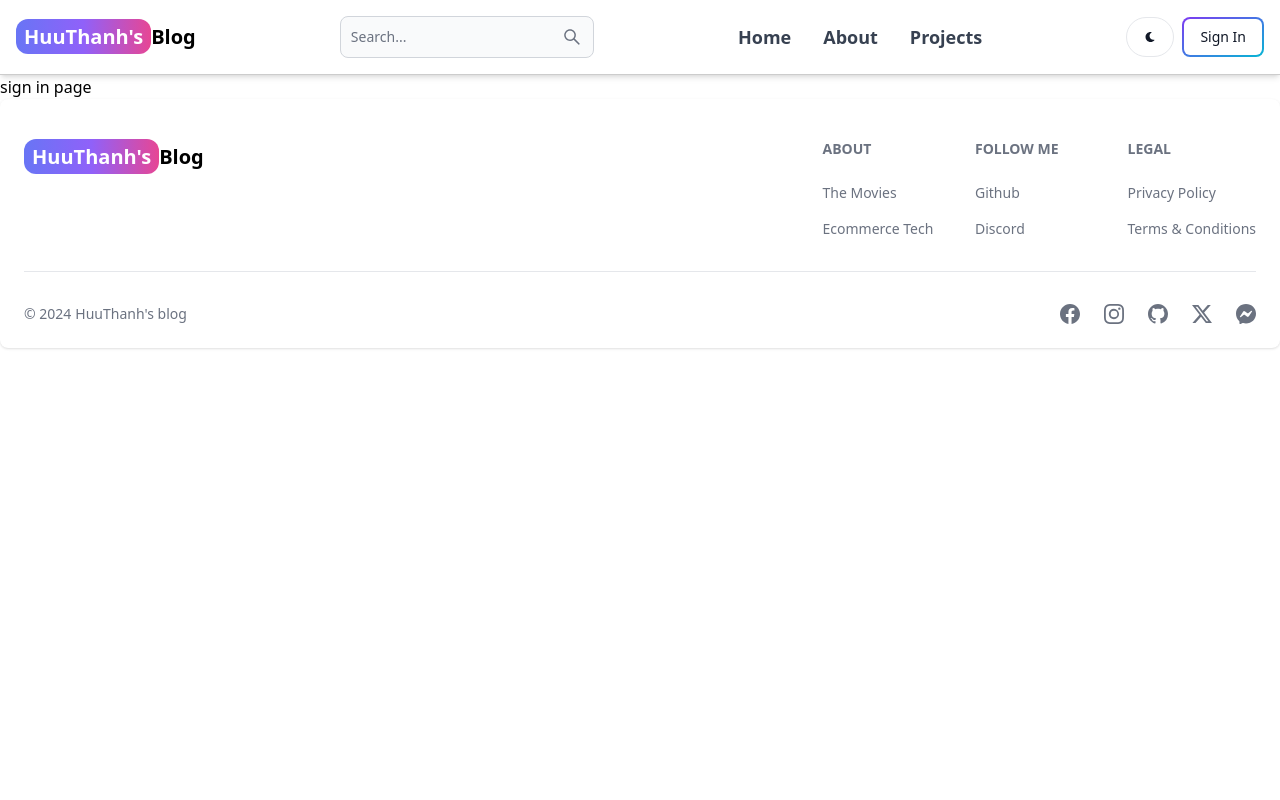
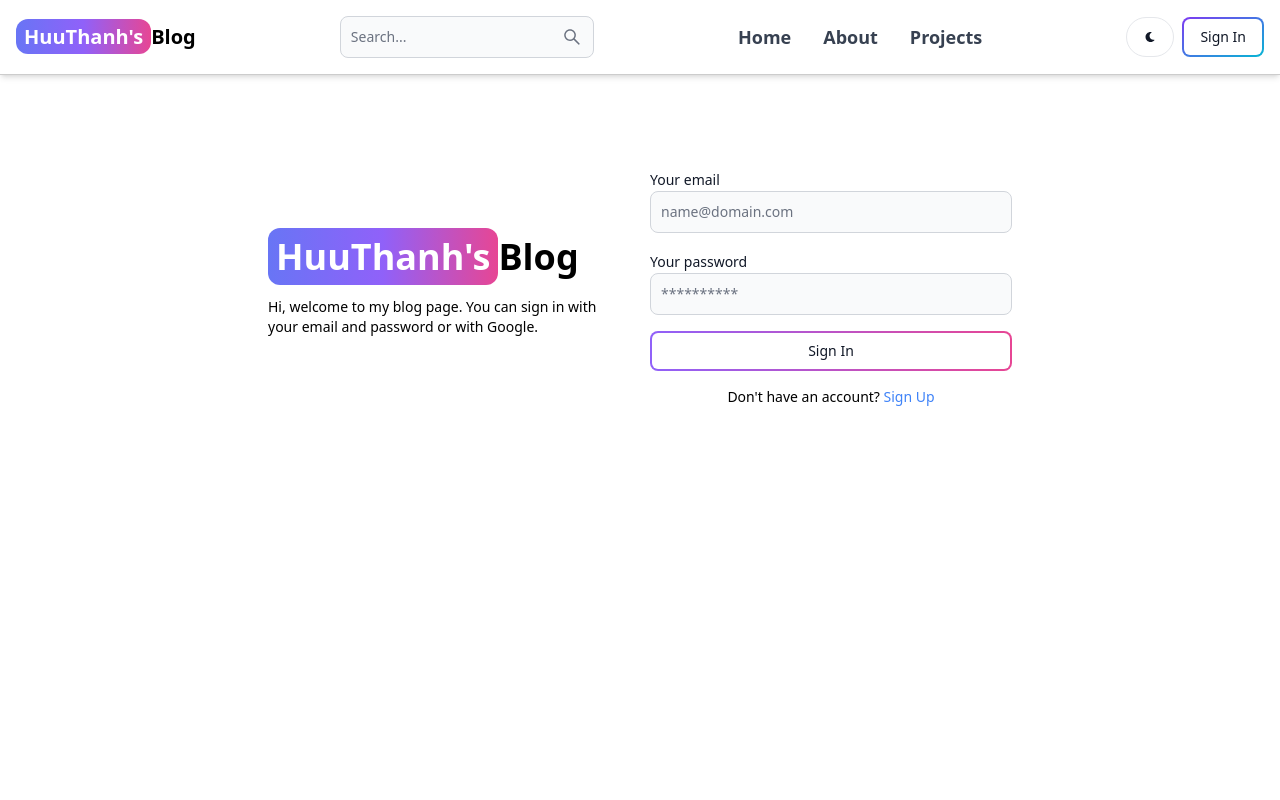
Before and after one commit to trh-thanh30/mern-blog, a React (Vite) app in the folder client/: page /sign-in in a window 1280 px wide. Shown: the top 800 px of the page. Built offline with nearby package versions, Linux system fonts and the light colour scheme.

Commit message:
complete sign in page functionali

```diff
--- a/client/src/pages/SignIn.jsx
+++ b/client/src/pages/SignIn.jsx
@@ -1,3 +1,122 @@
+/* eslint-disable react/no-unescaped-entities */
+import { Alert, Button, Label, Spinner, TextInput } from "flowbite-react";
+import { useState } from "react";
+import { Link, useNavigate } from "react-router-dom";
 export default function SignInPage() {
-  return <h1>sign in page</h1>;
+  const [formData, setFormData] = useState({});
+  const [errorMessages, setErrorMEssages] = useState(null);
+  const [loading, setLoading] = useState(false);
+  const navigate = useNavigate();
+  const handlChange = (e) => {
+    setFormData({ ...formData, [e.target.id]: e.target.value.trim() });
+  };
+  const handleSubmit = async (e) => {
+    e.preventDefault();
+    if (!formData.email || !formData.password) {
+      return setErrorMEssages("Please fill out all fields.");
+    }
+    try {
+      setLoading(true);
+      setErrorMEssages(null);
+      const res = await fetch("/api/auth/signin", {
+        method: "POST",
+        headers: {
+          "Content-Type": "application/json",
+        },
+        body: JSON.stringify(formData),
+      });
+      const data = await res.json();
+      if (data.success === false) {
+        return setErrorMEssages(data.message);
+      }
+      setLoading(false);
+      if (res.ok) {
+        navigate("/");
+      }
+    } catch (err) {
+      setErrorMEssages(err.message);
+      setLoading(false);
+    }
+  };
+  return (
+    <div className="min-h-screen mt-20">
+      <div className="flex flex-col max-w-3xl gap-5 p-3 mx-auto md:flex-row md:items-center">
+        {/* left */}
+        <div className="flex-1">
+          <Link to="/" className={`text-4xl font-bold dark:text-white `}>
+            <span
+              className={` px-2 rounded-xl text-white py-1 bg-gradient-to-r from-indigo-500 via-purple-500 to-pink-500 `}
+            >
+              HuuThanh's
+            </span>
+            Blog
+          </Link>
+          <p className="mt-5 text-sm">
+            Hi, welcome to my blog page. You can sign in with your email and
+            password or with Google.
+          </p>
+        </div>
+        {/* right */}
+
+        <div className="flex-1">
+          <form className="flex flex-col gap-4 " onSubmit={handleSubmit}>
+            <div className="">
+              <Label
+                className="cursor-pointer"
+                htmlFor="email"
+                value="Your email"
+              ></Label>
+              <TextInput
+                type="email"
+                placeholder="name@domain.com"
+                id="email"
+                onChange={handlChange}
+              ></TextInput>
+            </div>
+            <div className="">
+              <Label
+                className="cursor-pointer"
+                htmlFor="password"
+                value="Your password"
+              ></Label>
+              <TextInput
+                type="password"
+                placeholder="**********"
+                id="password"
+                onChange={handlChange}
+              ></TextInput>
+            </div>
+            <Button
+              gradientDuoTone={"purpleToPink"}
+              outline
+              type="submit"
+              disabled={loading}
+            >
+              {loading ? (
+                <div className="flex items-center gap-2">
+                  <Spinner size={"sm"}></Spinner>
+                  <span className="text-sm">Loading...</span>
+                </div>
+              ) : (
+                "Sign In"
+              )}
+            </Button>
+          </form>
+          <div className="flex items-center justify-center gap-2 mt-4 text-sm">
+            <span>
+              Don't have an account?{" "}
+              <Link to={"/sign-up"} className="text-blue-500">
+                Sign Up
+              </Link>
+            </span>
+          </div>
+          {errorMessages && (
+            <Alert className="mt-5" color={"failure"}>
+              {errorMessages}
+            </Alert>
+          )}
+        </div>
+      </div>
+    </div>
+  );
 }
--- a/client/src/pages/SignUp.jsx
+++ b/client/src/pages/SignUp.jsx
@@ -40,7 +40,7 @@
   };
   return (
     <div className="min-h-screen mt-20">
-      <div className="flex p-3 max-w-3xl mx-auto flex-col md:flex-row md:items-center gap-5">
+      <div className="flex flex-col max-w-3xl gap-5 p-3 mx-auto md:flex-row md:items-center">
         {/* left */}
         <div className="flex-1">
           <Link to="/" className={`text-4xl font-bold dark:text-white `}>
@@ -51,7 +51,7 @@
             </span>
             Blog
           </Link>
-          <p className="text-sm mt-5">
+          <p className="mt-5 text-sm">
             Hi, welcome to my blog page. You can sign up with your email and
             password or with Google.
           </p>
@@ -115,7 +115,7 @@
               )}
             </Button>
           </form>
-          <div className="flex gap-2 text-sm mt-4 items-center justify-center">
+          <div className="flex items-center justify-center gap-2 mt-4 text-sm">
             <span>
               Have an account?{" "}
               <Link to={"/sign-in"} className="text-blue-500">
```
